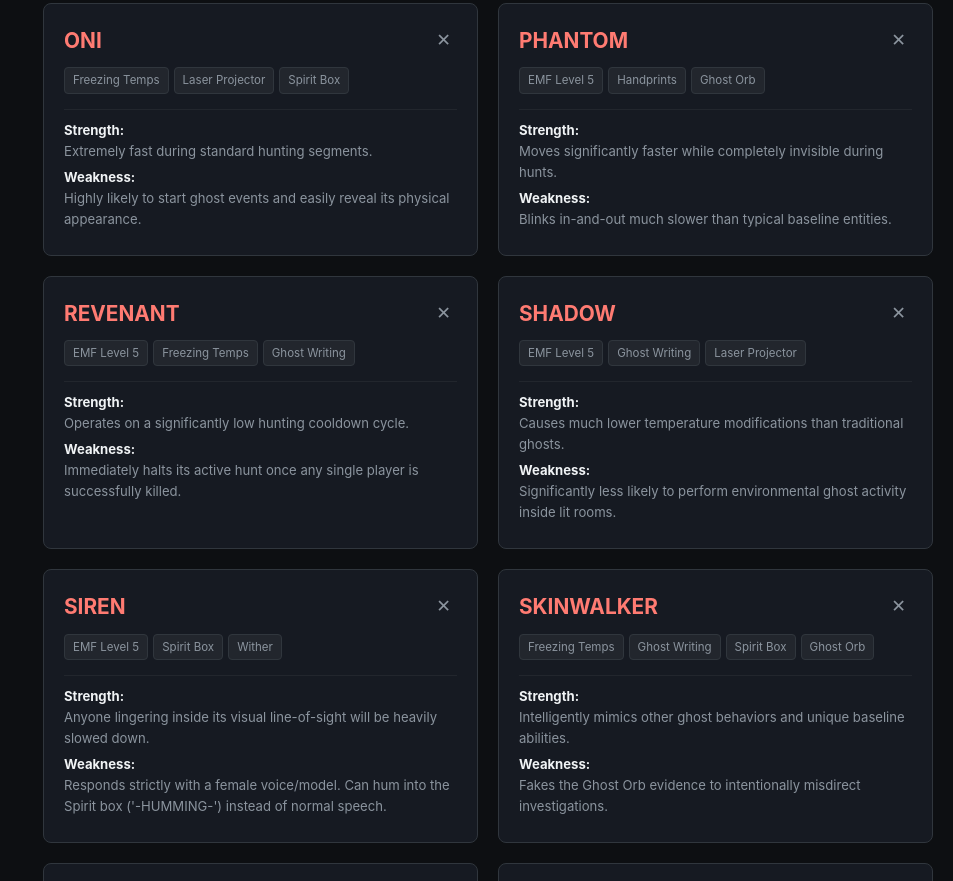
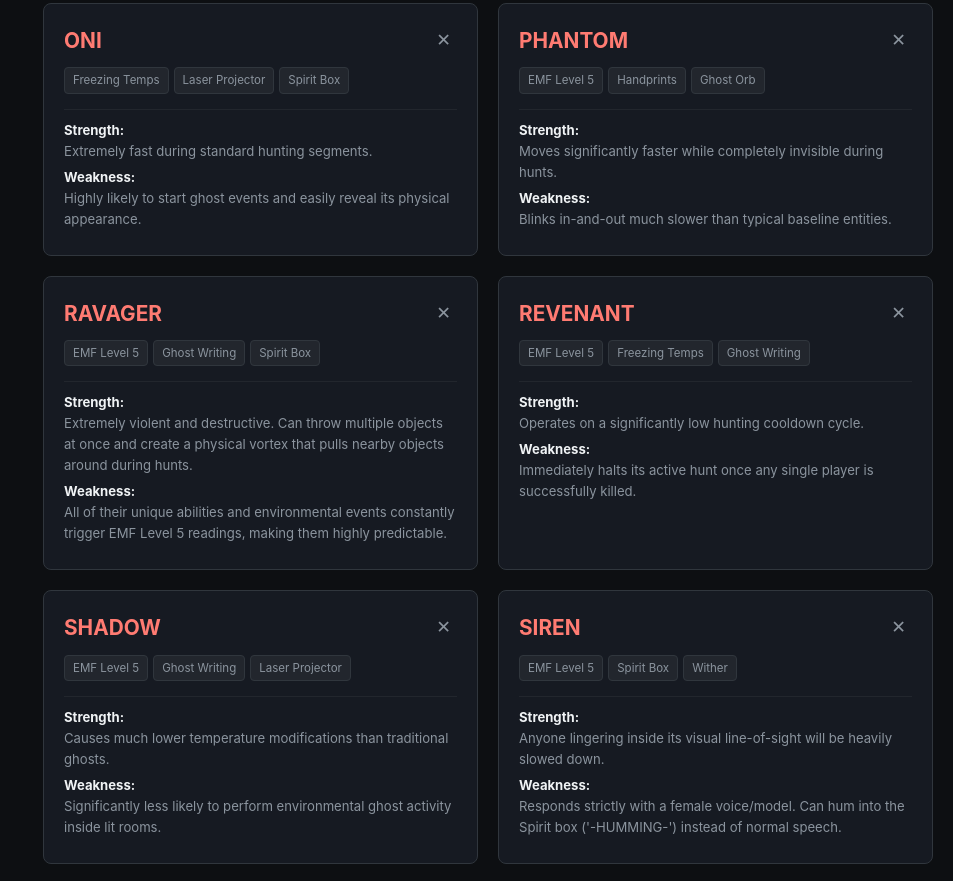
Before and after one commit to miskontop/demonology-cs, a plain HTML site: page index.html in a window 1280 px wide. Shown: the part 1537-2418 px from the top of the page, without its empty margins (327-1280 px from the left). Drawn offline with Linux system fonts and the light colour scheme.

Commit message:
New ghosts

```diff
--- a/index.html
+++ b/index.html
@@ -579,7 +579,9 @@
             { name: "Umbra", evidence: ["handprints", "ghost_orb", "projector"], strength: "Does not produce standard audible footstep sounds while walking.", weakness: "Moves noticeably slower inside lit rooms." },
             { name: "Vex", evidence: ["freezing", "ghost_orb", "wither"], strength: "Capable of walking cleanly through physical boundaries and walls.", weakness: "Completely invisible to standard LIDAR Scan readouts." },
             { name: "Wendigo", evidence: ["writing", "ghost_orb", "projector"], strength: "Increases in movement speed dynamically as average player energy values decrease.", weakness: "Significantly less likely to launch hunts near active, open flames (Candles or Lanterns)." },
-            { name: "Wraith", evidence: ["emf", "projector", "spirit_box"], strength: "Depletes a player's raw energy rapidly at a rate of roughly 0.2% - 0.4% per second.", weakness: "Will never step on or disturb lines of salt." }
+            { name: "Wraith", evidence: ["emf", "projector", "spirit_box"], strength: "Depletes a player's raw energy rapidly at a rate of roughly 0.2% - 0.4% per second.", weakness: "Will never step on or disturb lines of salt." },
+            { name: "Vesper", evidence: ["writing", "handprints", "wither"], strength: "Blind and rely solely on echolocation. If you make a sound or hold active loud equipment, they immediately track you down.", weakness: "Staying completely silent and standing still during hunts grants total immunity from their attacks." },
+            { name: "Ravager", evidence: ["emf", "writing", "spirit_box"], strength: "Extremely violent and destructive. Can throw multiple objects at once and create a physical vortex that pulls nearby objects around during hunts.", weakness: "All of their unique abilities and environmental events constantly trigger EMF Level 5 readings, making them highly predictable." }
         ];
 
         const nomenclatureNormal = { emf: "EMF Level 5", handprints: "Handprints", spirit_box: "Spirit Box", ghost_orb: "Ghost Orb", freezing: "Freezing Temps", writing: "Ghost Writing", projector: "Laser Projector", wither: "Wither" };
```
